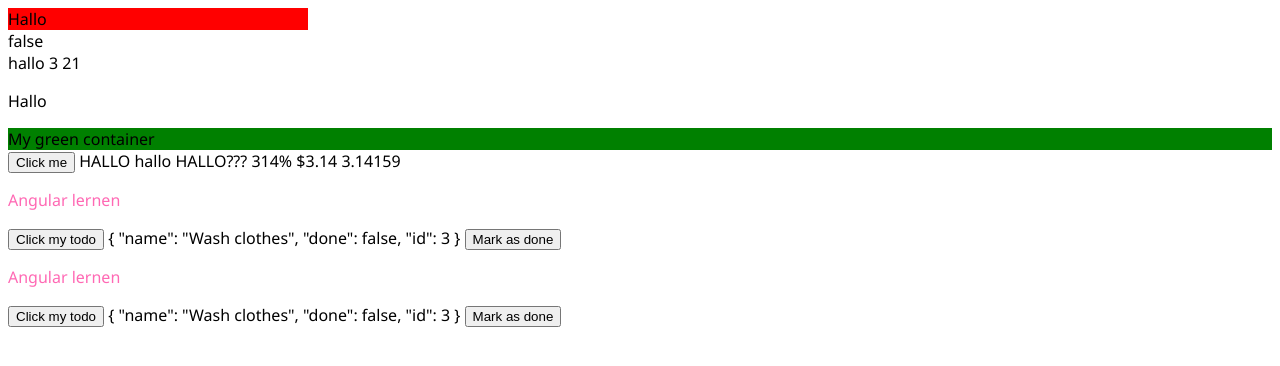
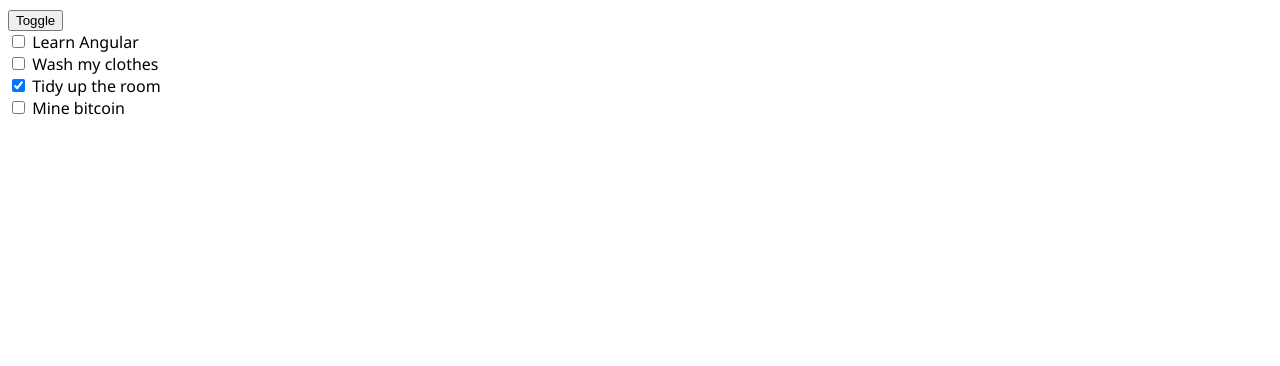
Before and after one commit to thinktecture/angular-workshop, an Angular app in the folder todo/: page / in a window 1280 px wide. Shown: the top 366 px of the page. Built offline with nearby package versions, Linux system fonts and the light colour scheme.

Commit message:
lab 8 - services

```diff
--- a/todo/src/app/app.component.html
+++ b/todo/src/app/app.component.html
@@ -1,31 +1,7 @@
-<div [class.done]="computedField"></div>
-<div [style.width.px]="computedNumber" [style.backgroundColor]="'red'">
-  Hallo
+<button (click)="toggle()">Toggle</button>
+<div *ngIf="show">I’m visible!</div>
+
+
+<div *ngFor="let todo of todoList">
+  <app-todo [todo]="todo"  ></app-todo>
 </div>
-
-<div>{{ computedField }}</div>
-
-{{ "hallo" }}
-{{ 3 }}
-{{ 17 + 4 }}
-
-<p>
-  {{ value }}
-</p>
-<div [style.backgroundColor]="myColor">My green container</div>
-<button (click)="afterClicked($event)" (mousemove)="movedMyMouse()">
-  Click me
-</button>
-
-{{ value | uppercase }}
-{{ value | lowercase }}
-{{ value | yell:'???' }}
-
-{{ number | percent }}
-{{ number | currency }}
-{{ number | number:'0.5' }}
-
-<app-todo (doneEvent)="catchDone($event)" [todo]="myTodo" (todoClicked)="catchEvent($event)"
-  [text]="todoText"></app-todo>
-<app-todo (doneEvent)="catchDone($event)" [todo]="myTodo" (todoClicked)="catchEvent($event)"
-  [text]="todoText"></app-todo>
--- a/todo/src/app/app.component.ts
+++ b/todo/src/app/app.component.ts
@@ -4,6 +4,7 @@ import { RouterOutlet } from '@angular/router';
 import { YellPipe } from './yell.pipe';
 import { TodoComponent } from './todo/todo.component';
 import { TodoService } from './todo.service';
+import { Todo } from './todo';
 
 @Component({
   selector: 'app-root',
@@ -13,6 +14,7 @@ import { TodoService } from './todo.service';
   imports: [RouterOutlet, CommonModule, YellPipe, TodoComponent],
 })
 export class AppComponent {
+  show = false;
   title = 'todo';
   computedField = false;
   computedNumber = 300;
@@ -21,11 +23,12 @@ export class AppComponent {
   myColor = 'green';
   todoText = 'Angular lernen';
   myTodo = { name: 'Wash clothes', done: false, id: 3 };
+  todoList: Todo[] = [];
 
-  constructor(private elRef: ElementRef, private todoService : TodoService) {
+  constructor(private elRef: ElementRef, private todoService: TodoService) {
     console.log(elRef);
     console.log(todoService.getAll());
-
+    this.todoList = todoService.getAll()
   }
 
   afterClicked(event: MouseEvent) {
@@ -41,7 +44,11 @@ export class AppComponent {
     console.log(appEvent);
   }
 
-  catchDone(todo: any) {
+  catchDone(todo: Todo) {
     console.log(todo);
   }
+
+  toggle() {
+    this.show = !this.show;
+  }
 }
--- a/todo/src/app/todo/todo.component.html
+++ b/todo/src/app/todo/todo.component.html
@@ -1,6 +1,4 @@
-<p appClick appColor [color]="colorToBind">{{text}}</p>
-<button (click)="clickedMyButton($event)">Click my todo</button>
-
-
-{{todo | json}}
-<button (click)="markAsDone()">Mark as done</button>
+<label>
+  <input type="checkbox" [checked]="todo.done" (change)="markAsDone()" />
+  {{ todo.name }}
+</label>
--- a/todo/src/app/todo/todo.component.ts
+++ b/todo/src/app/todo/todo.component.ts
@@ -8,6 +8,7 @@ import {
 } from '@angular/core';
 import { ColorDirective } from '../color.directive';
 import { ClickDirective } from '../click.directive';
+import { Todo } from '../todo';
 
 @Component({
   selector: 'app-todo',
@@ -19,8 +20,8 @@ import { ClickDirective } from '../click.directive';
 export class TodoComponent {
   @Output() todoClicked = new EventEmitter<MouseEvent>();
   @Input() text = '';
-  @Input() todo: any;
-  @Output() doneEvent = new EventEmitter<any>();
+  @Input({ required: true }) todo!: Todo;
+  @Output() doneEvent = new EventEmitter<Todo>();
 
   colorToBind = 'hotpink';
 
```
